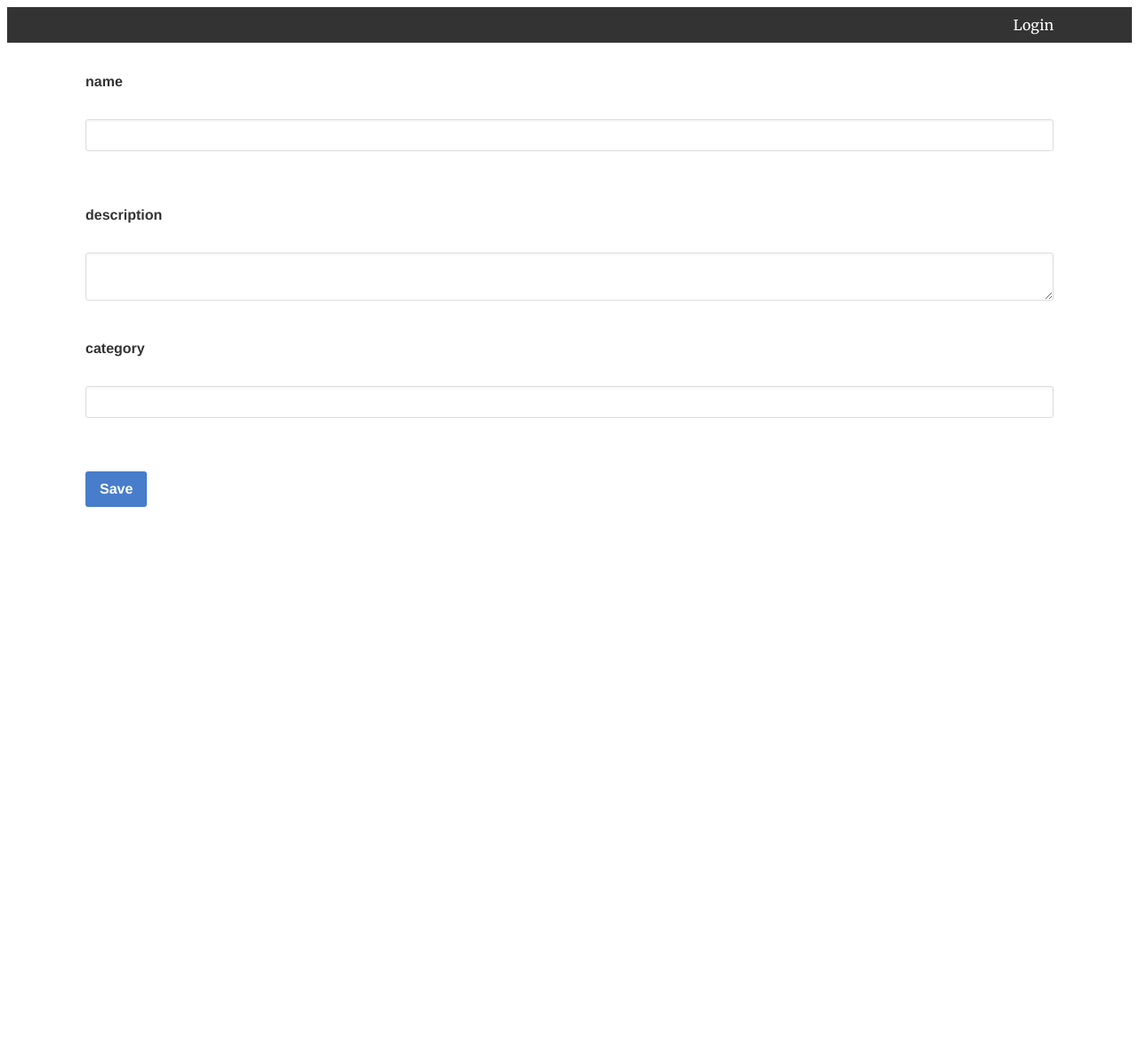
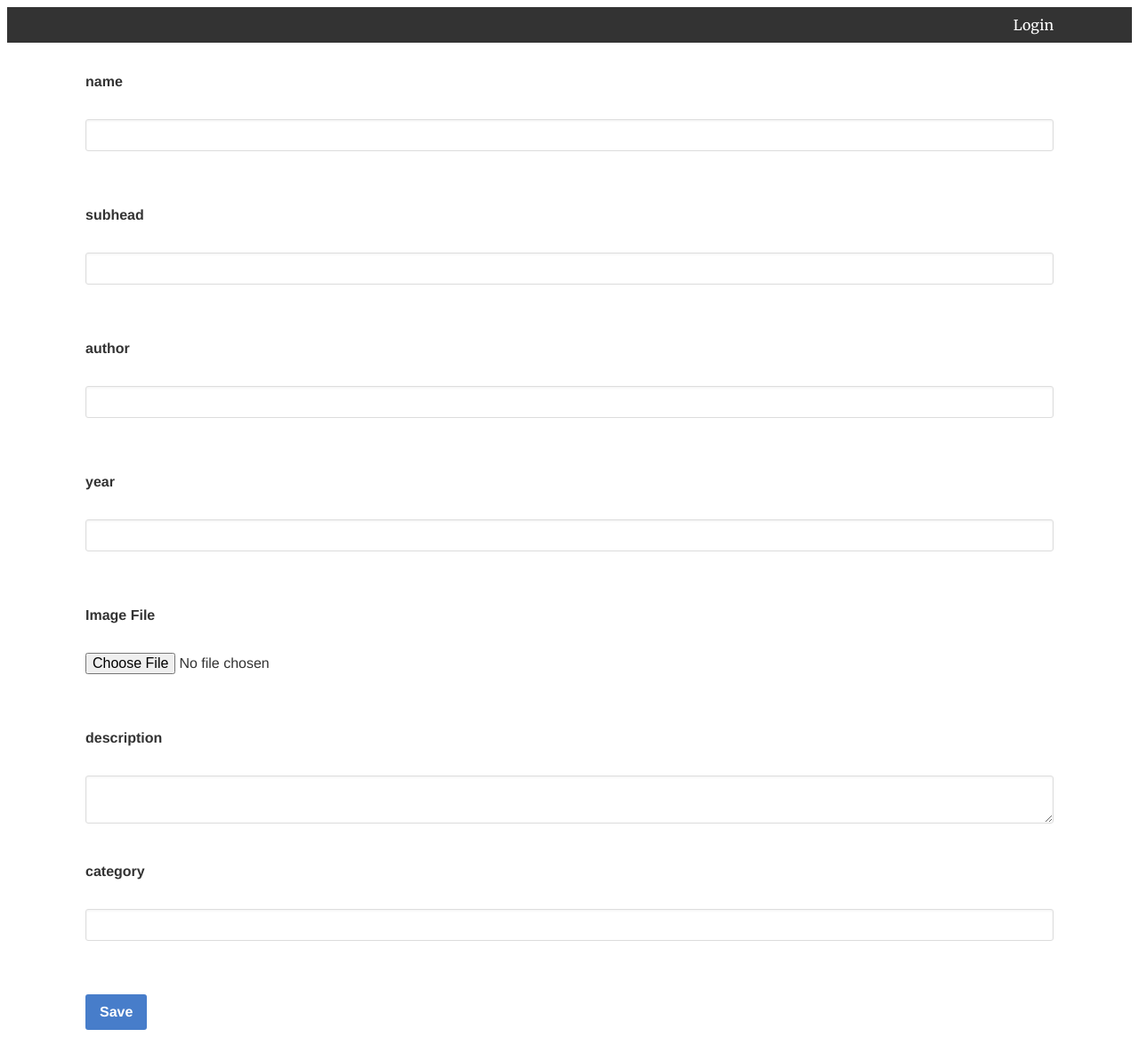
Before and after one commit to kevindoole/flask-some-books-i-like, a Flask app: template catalog/cat_app/templates/admin/edit-product.html in a window 1280 px wide. Shown: the whole page at 89% size. Before the commit the page ends 570 px from the top, so only its background shows below. Run offline with Flask 2, Linux system fonts and the light colour scheme; the template is opened without the code that fills it: values that come from a table or form of the project are taken from there, others are empty; some libraries are stand-ins or nearby versions; some web fonts are replaced.

Commit message:
feat: Add a file field to the new-product form to allow image uploads

```diff
--- a/catalog/cat_app/form_requests/product.py
+++ b/catalog/cat_app/form_requests/product.py
@@ -1,4 +1,4 @@
-from wtforms import Form, TextField, TextAreaField, validators
+from wtforms import Form, TextField, FileField, TextAreaField, validators
 
 
 class ProductForm(Form):
@@ -7,3 +7,10 @@ class ProductForm(Form):
     description = TextAreaField('description', [validators.required()])
     category = TextField(
         'category', [validators.Length(min=4, max=250), validators.required()])
+    author = TextField(
+        'author', [validators.Length(min=4, max=250), validators.required()])
+    year = TextField(
+        'year', [validators.Length(min=4, max=4), validators.required()])
+    subhead = TextField(
+        'subhead', [validators.Length(min=4, max=250), validators.required()])
+    image = FileField('Image File')
--- a/catalog/cat_app/templates/admin/edit-product.html
+++ b/catalog/cat_app/templates/admin/edit-product.html
@@ -2,8 +2,12 @@
 
 {% block content %}
 	{% from "common/_form-helpers.html" import render_field %}
-	<form action="{{ request.path }}" method="post">
+	<form action="{{ request.path }}" method="post" enctype="multipart/form-data">
 		{{ render_field(form.name) }}
+		{{ render_field(form.subhead) }}
+		{{ render_field(form.author) }}
+		{{ render_field(form.year) }}
+		{{ render_field(form.image) }}
 		{{ render_field(form.description) }}
 		{{ render_field(form.category) }}
 		<input type="submit" value="Save">
--- a/catalog/cat_app/templates/frontend/home.html
+++ b/catalog/cat_app/templates/frontend/home.html
@@ -32,7 +32,7 @@
 		<div class="grid-items">
 			{% for p in products %}
 			<a href="/catalog/{{ p.category.slug }}/{{ p.slug }}" class="grid-item">
-				<img src="http://placehold.it/300x300" alt="">
+				<img src="{{ p.image_url }}" alt="">
 				<h2>{{ p.name }}</h2>
 				{% if p.subhead %}
 					<h3 class="subhead">{{ p.subhead }}</h3>
--- a/catalog/seed.py
+++ b/catalog/seed.py
@@ -240,7 +240,8 @@ prods = [
                 Advertising in Rolling Stone and other major publications.""",
             category=music,
             author="Lester Bangs",
-            year=2013),
+            year=2013,
+            image_url="/media/psychotic-reactions.jpg"),
     Product(name="Please Kill Me",
             subhead="The Uncensored Oral History of Punk",
             description="""A <i>Time Out</i> and <i>Daily News</i> Top Ten Book
```
Also changed, not shown: catalog/cat_app/__init__.py (+6 -2 lines), catalog/cat_app/models.py (+6 -1 lines), catalog/cat_app/views/admin.py (+25 -1 lines), catalog/cat_app/views/frontend.py (+5 -6 lines).
